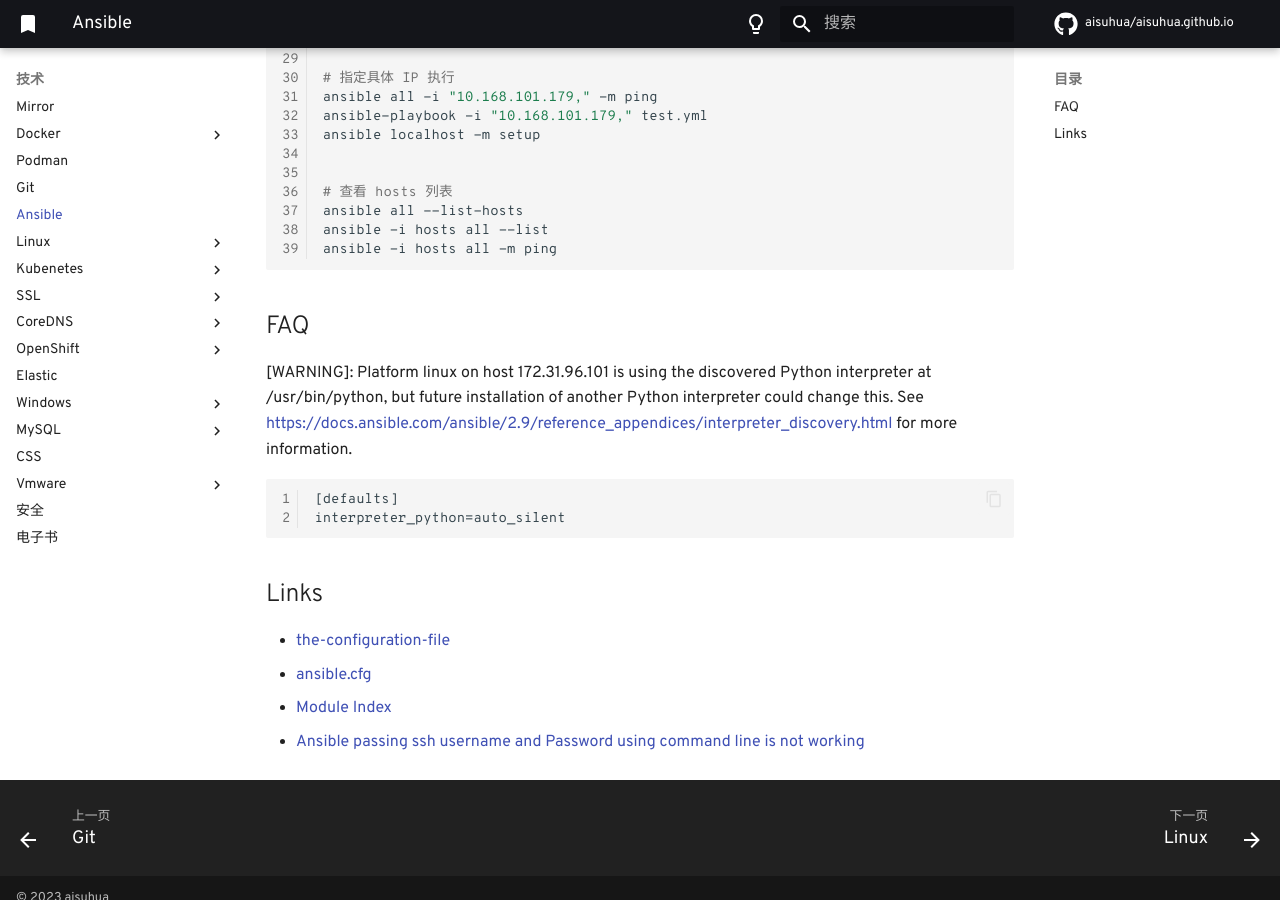
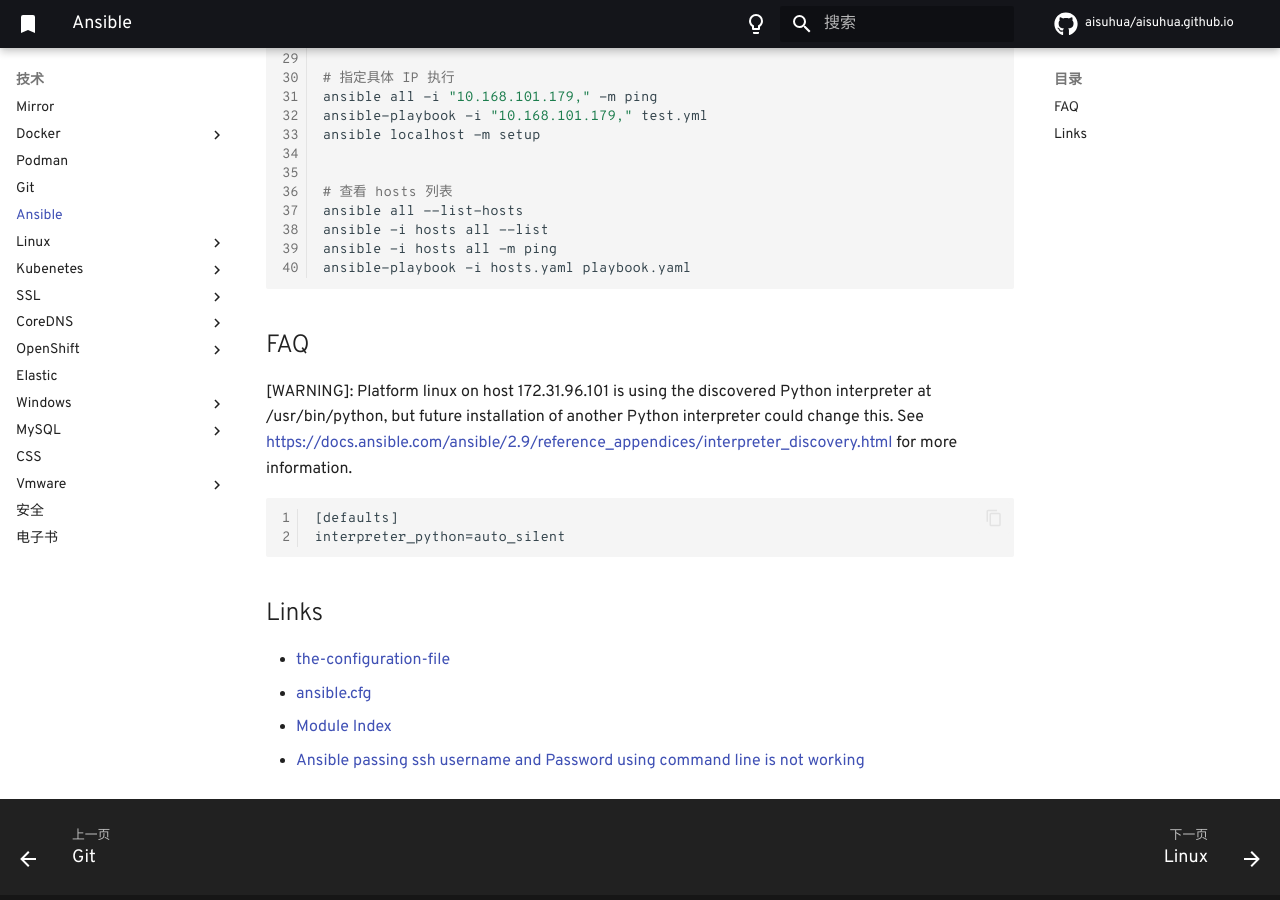
Before and after one commit to aisuhua/aisuhua.github.io, an MkDocs documentation site: the page built from docs/ansible/index.md, in a window 1280 px wide and 900 px high, scrolled down 721 px. Built offline with MkDocs 1.6.1 and Material for MkDocs 9.7.7, drawn with Linux system fonts in a browser that asks for light colours; comment, search, counter and statistics services are not loaded.

Commit message:
index.md

````diff
--- a/docs/ansible/index.md
+++ b/docs/ansible/index.md
@@ -40,6 +40,7 @@
 ansible all --list-hosts
 ansible -i hosts all --list
 ansible -i hosts all -m ping
+ansible-playbook -i hosts.yaml playbook.yaml
 ```
 
 ## FAQ
````
